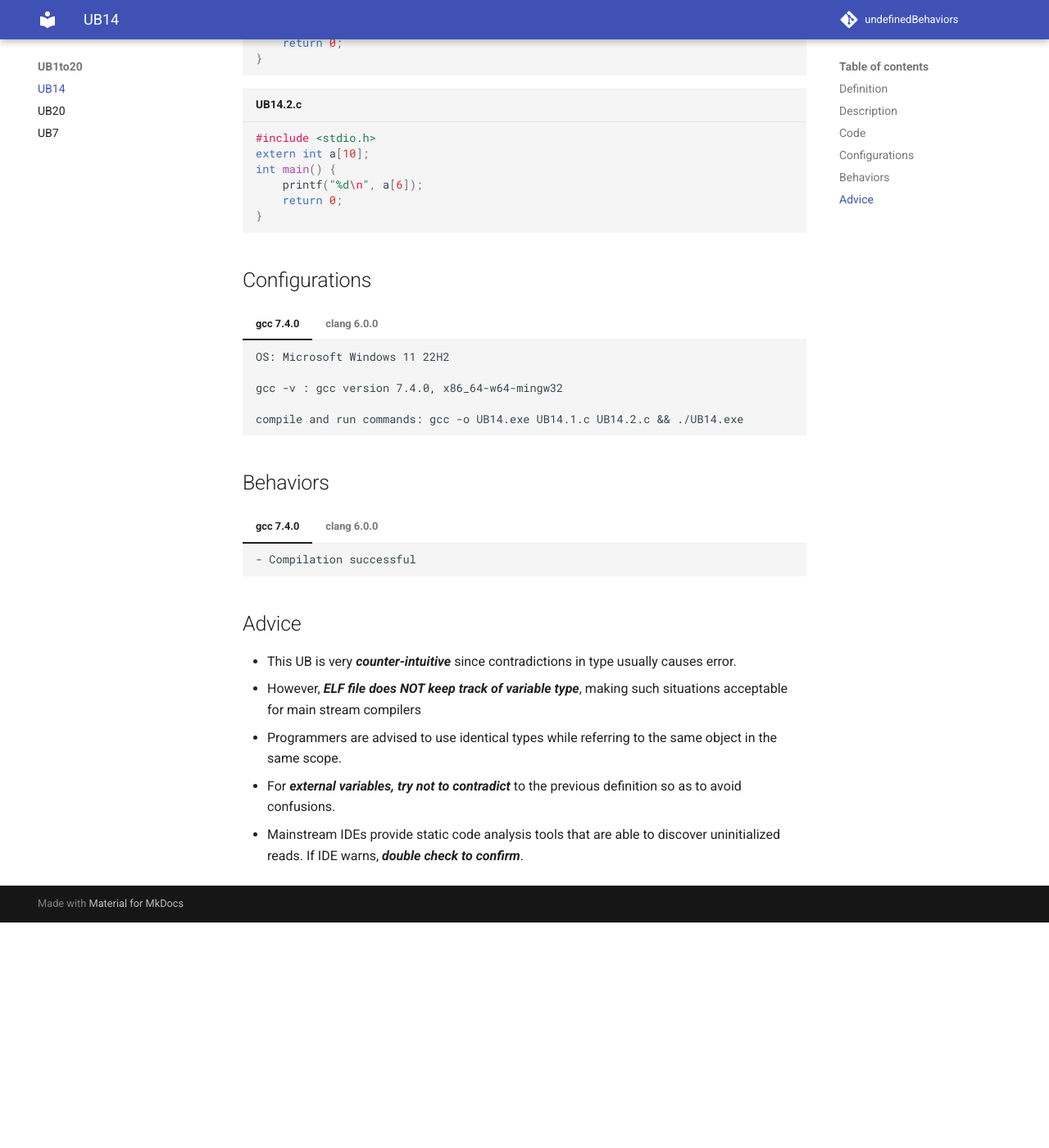
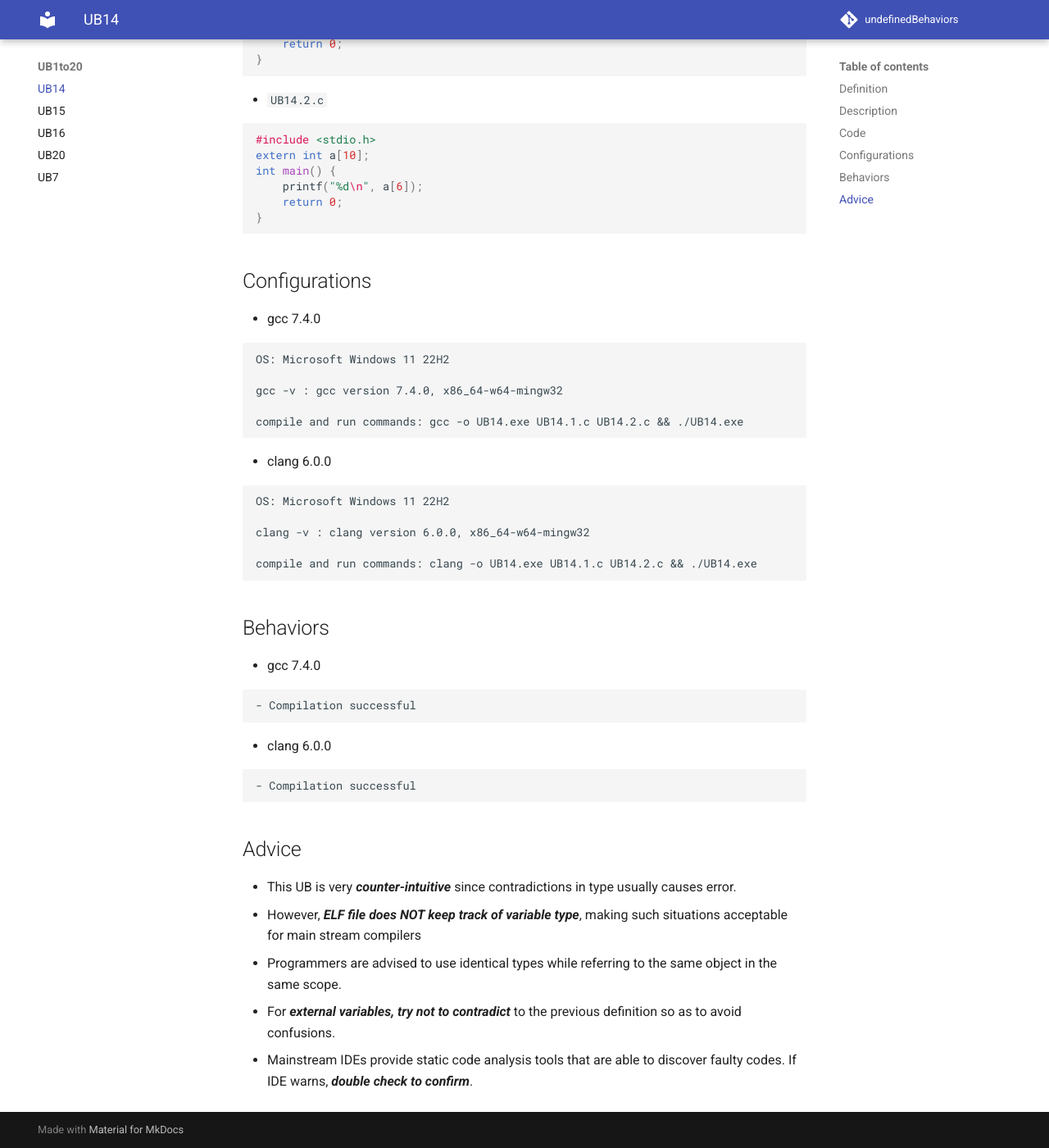
Before and after one commit to TrickEye/undefinedBehaviors, an MkDocs documentation site: the page built from docs/UB1to20/UB14.md, in a window 1280 px wide and 1400 px high, scrolled down 793 px. Shown: the whole window at 82% size. Built offline with MkDocs 1.6.1 and Material for MkDocs 9.7.7, drawn with Linux system fonts in a browser that asks for light colours; comment, search, counter and statistics services are not loaded; before the commit the page ends 1918 px from its top, so only the background shows below that; some of the changed text lies outside the part shown.

Commit message:
Add files via upload

````diff
--- a/docs/UB1to20/UB14.md
+++ b/docs/UB1to20/UB14.md
@@ -1,6 +1,6 @@
 # UB14
 
-Author: PeiHong Dai.
+Author: PeiHong Dai
 
 ## Definition
 
@@ -15,14 +15,18 @@ Author: PeiHong Dai.
 
 ## Code
 
-```c title="UB14.1.c"
+- `UB14.1.c`
+
+```c
 char a = 'a';
 int try() {
     return 0;
 }
 ```
 
-```c title="UB14.2.c"
+- `UB14.2.c`
+
+```c
 #include <stdio.h>
 extern int a[10];
 int main() {
@@ -33,39 +37,39 @@ int main() {
 
 ## Configurations
 
-=== "gcc 7.4.0"
+- gcc 7.4.0
 
-    ```
-    OS: Microsoft Windows 11 22H2
+```
+OS: Microsoft Windows 11 22H2
 
-    gcc -v : gcc version 7.4.0, x86_64-w64-mingw32
+gcc -v : gcc version 7.4.0, x86_64-w64-mingw32
 
-    compile and run commands: gcc -o UB14.exe UB14.1.c UB14.2.c && ./UB14.exe
-    ```
+compile and run commands: gcc -o UB14.exe UB14.1.c UB14.2.c && ./UB14.exe
+```
 
-=== "clang 6.0.0"
+- clang 6.0.0
 
-    ```
-    OS: Microsoft Windows 11 22H2
+```
+OS: Microsoft Windows 11 22H2
 
-    clang -v : clang version 6.0.0, x86_64-w64-mingw32
+clang -v : clang version 6.0.0, x86_64-w64-mingw32
 
-    compile and run commands: clang -o UB14.exe UB14.1.c UB14.2.c && ./UB14.exe
-    ```
+compile and run commands: clang -o UB14.exe UB14.1.c UB14.2.c && ./UB14.exe
+```
 
 ## Behaviors
 
-=== "gcc 7.4.0"
+- gcc 7.4.0
 
-    ```
-    - Compilation successful
-    ```
+```
+- Compilation successful
+```
 
-=== "clang 6.0.0"
+- clang 6.0.0
 
-    ```
-    - Compilation successful
-    ```
+```
+- Compilation successful
+```
 
 ## Advice
 
@@ -73,4 +77,4 @@ int main() {
 - However, ***ELF file does NOT keep track of variable type***, making such situations acceptable for main stream compilers
 - Programmers are advised to use identical types while referring to the same object in the same scope.
 - For ***external variables, try not to contradict*** to the previous definition so as to avoid confusions.
-- Mainstream IDEs provide static code analysis tools that are able to discover uninitialized reads. If IDE warns, ***double check to confirm***.
+- Mainstream IDEs provide static code analysis tools that are able to discover faulty codes. If IDE warns, ***double check to confirm***.
````
Also changed, not shown: docs/UB1to20/UB15.md (added, +69 -0 lines), docs/UB1to20/UB16.md (added, +74 -0 lines), 1 other file.
